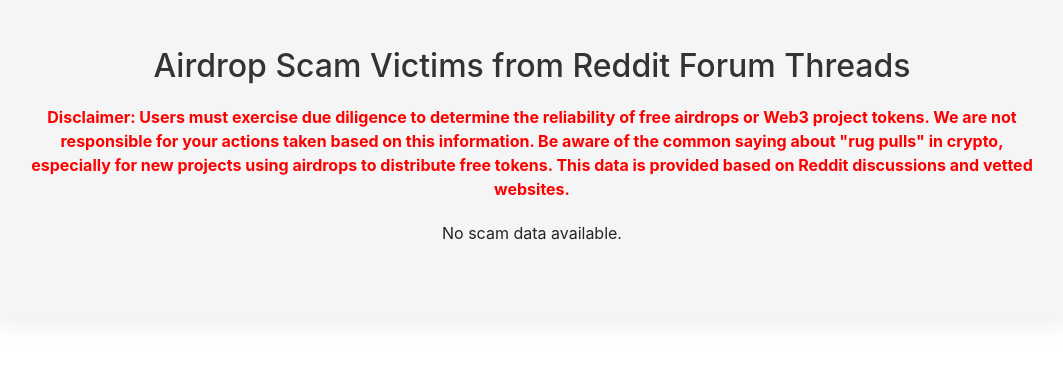
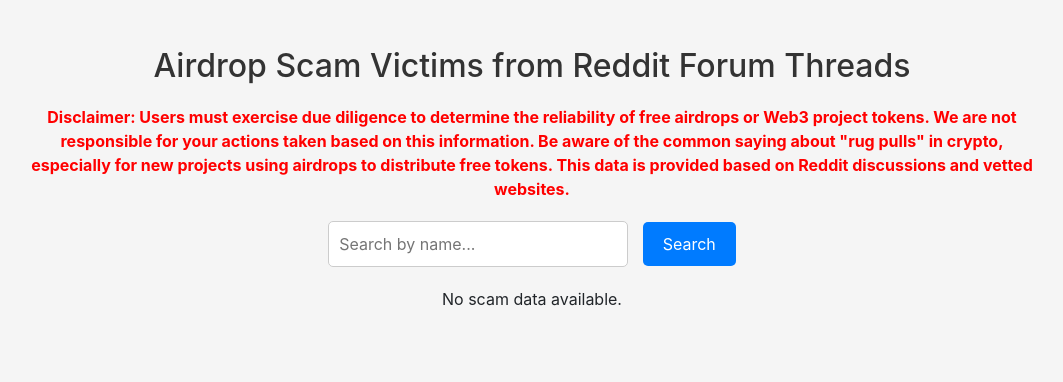
Before and after one commit to Teng-Jun/ITP_Group-23, a PHP site: page /learn_avoid.php in a window 1280 px wide. Shown: the part 193-575 px from the top of the page, without its empty margins (108-1171 px from the left). Run offline with PHP 8.4, Linux system fonts and the light colour scheme; data that the repository does not hold is empty.

Commit message:
Search filter added
Search base on the name

```diff
--- a/Website Related/AirGuard/learn_avoid.php
+++ b/Website Related/AirGuard/learn_avoid.php
@@ -119,6 +119,34 @@
             background-color: #ddd;
             border-radius: 5px;
         }
+
+        .search-bar {
+            display: flex;
+            justify-content: center;
+            margin-bottom: 20px;
+            width: 100%;
+        }
+
+        .search-bar input[type="text"] {
+            width: 300px;
+            padding: 10px;
+            border: 1px solid #ccc;
+            border-radius: 5px;
+            margin-right: 10px;
+        }
+
+        .search-bar button {
+            padding: 10px 20px;
+            background-color: #007BFF;
+            border: none;
+            border-radius: 5px;
+            color: white;
+            cursor: pointer;
+        }
+
+        .search-bar button:hover {
+            background-color: #0056b3;
+        }
     </style>
 </head>
 <body>
@@ -131,12 +159,19 @@
             <p class="disclaimer">
                 Disclaimer: Users must exercise due diligence to determine the reliability of free airdrops or Web3 project tokens. We are not responsible for your actions taken based on this information. Be aware of the common saying about "rug pulls" in crypto, especially for new projects using airdrops to distribute free tokens. This data is provided based on Reddit discussions and vetted websites.
             </p>
+            <div class="search-bar">
+                <form action="learn_avoid.php" method="GET">
+                    <input type="text" name="search" placeholder="Search by name..." value="<?php echo htmlspecialchars(isset($_GET['search']) ? $_GET['search'] : ''); ?>">
+                    <button type="submit">Search</button>
+                </form>
+            </div>
             <div class="container">
                 <?php
                 include 'dbconnection.php';
 
                 $results_per_page = 15;
-                $sql = "SELECT COUNT(*) AS total FROM learnandavoid";
+                $search = isset($_GET['search']) ? $conn->real_escape_string($_GET['search']) : '';
+                $sql = "SELECT COUNT(*) AS total FROM learnandavoid WHERE name LIKE '%$search%'";
                 $result = $conn->query($sql);
                 $row = $result->fetch_assoc();
                 $total_results = $row['total'];
@@ -145,7 +180,7 @@
                 $page = isset($_GET['page']) ? (int)$_GET['page'] : 1;
                 $start_from = ($page - 1) * $results_per_page;
 
-                $sql = "SELECT * FROM learnandavoid LIMIT $start_from, $results_per_page";
+                $sql = "SELECT * FROM learnandavoid WHERE name LIKE '%$search%' LIMIT $start_from, $results_per_page";
                 $result = $conn->query($sql);
 
                 if ($result->num_rows > 0) {
@@ -172,57 +207,57 @@
             <div class="pagination">
                 <?php
                 if ($page > 1) {
-                    echo "<a href='learn_avoid.php?page=1'>&laquo; First</a>";
-                    echo "<a href='learn_avoid.php?page=" . ($page - 1) . "'>&lsaquo; " . ($page - 1) . "</a>";
+                    echo "<a href='learn_avoid.php?page=1&search=" . urlencode($search) . "'>&laquo; First</a>";
+                    echo "<a href='learn_avoid.php?page=" . ($page - 1) . "&search=" . urlencode($search) . "'>&lsaquo; Previous</a>";
                 }
 
                 if ($total_pages <= 5) {
                     for ($i = 1; $i <= $total_pages; $i++) {
                         if ($i == $page) {
-                            echo "<a class='active' href='learn_avoid.php?page=" . $i . "'>" . $i . "</a>";
+                            echo "<a class='active' href='learn_avoid.php?page=" . $i . "&search=" . urlencode($search) . "'>" . $i . "</a>";
                         } else {
-                            echo "<a href='learn_avoid.php?page=" . $i . "'>" . $i . "</a>";
+                            echo "<a href='learn_avoid.php?page=" . $i . "&search=" . urlencode($search) . "'>" . $i . "</a>";
                         }
                     }
                 } else {
                     if ($page <= 3) {
                         for ($i = 1; $i <= 5; $i++) {
                             if ($i == $page) {
-                                echo "<a class='active' href='learn_avoid.php?page=" . $i . "'>" . $i . "</a>";
+                                echo "<a class='active' href='learn_avoid.php?page=" . $i . "&search=" . urlencode($search) . "'>" . $i . "</a>";
                             } else {
-                                echo "<a href='learn_avoid.php?page=" . $i . "'>" . $i . "</a>";
+                                echo "<a href='learn_avoid.php?page=" . $i . "&search=" . urlencode($search)     . "'>" . $i . "</a>";
                             }
                         }
                         echo "<a class='disabled'>...</a>";
-                        echo "<a href='learn_avoid.php?page=" . $total_pages . "'>" . $total_pages . "</a>";
+                        echo "<a href='learn_avoid.php?page=" . $total_pages . "&search=" . urlencode($search) . "'>" . $total_pages . "</a>";
                     } elseif ($page > 3 && $page < $total_pages - 2) {
-                        echo "<a href='learn_avoid.php?page=1'>1</a>";
+                        echo "<a href='learn_avoid.php?page=1&search=" . urlencode($search) . "'>1</a>";
                         echo "<a class='disabled'>...</a>";
                         for ($i = $page - 2; $i <= $page + 2; $i++) {
                             if ($i == $page) {
-                                echo "<a class='active' href='learn_avoid.php?page=" . $i . "'>" . $i . "</a>";
+                                echo "<a class='active' href='learn_avoid.php?page=" . $i . "&search=" . urlencode($search) . "'>" . $i . "</a>";
                             } else {
-                                echo "<a href='learn_avoid.php?page=" . $i . "'>" . $i . "</a>";
+                                echo "<a href='learn_avoid.php?page=" . $i . "&search=" . urlencode($search) . "'>" . $i . "</a>";
                             }
                         }
                         echo "<a class='disabled'>...</a>";
-                        echo "<a href='learn_avoid.php?page=" . $total_pages . "'>" . $total_pages . "</a>";
+                        echo "<a href='learn_avoid.php?page=" . $total_pages . "&search=" . urlencode($search) . "'>" . $total_pages . "</a>";
                     } else {
-                        echo "<a href='learn_avoid.php?page=1'>1</a>";
+                        echo "<a href='learn_avoid.php?page=1&search=" . urlencode($search) . "'>1</a>";
                         echo "<a class='disabled'>...</a>";
                         for ($i = $total_pages - 4; $i <= $total_pages; $i++) {
                             if ($i == $page) {
-                                echo "<a class='active' href='learn_avoid.php?page=" . $i . "'>" . $i . "</a>";
+                                echo "<a class='active' href='learn_avoid.php?page=" . $i . "&search=" . urlencode($search) . "'>" . $i . "</a>";
                             } else {
-                                echo "<a href='learn_avoid.php?page=" . $i . "'>" . $i . "</a>";
+                                echo "<a href='learn_avoid.php?page=" . $i . "&search=" . urlencode($search) . "'>" . $i . "</a>";
                             }
                         }
                     }
                 }
 
                 if ($page < $total_pages) {
-                    echo "<a href='learn_avoid.php?page=" . ($page + 1) . "'>" . ($page + 1) . " &rsaquo;</a>";
-                    echo "<a href='learn_avoid.php?page=" . $total_pages . "'>Last &raquo;</a>";
+                    echo "<a href='learn_avoid.php?page=" . ($page + 1) . "&search=" . urlencode($search) . "'>Next &rsaquo;</a>";
+                    echo "<a href='learn_avoid.php?page=" . $total_pages . "&search=" . urlencode($search) . "'>Last &raquo;</a>";
                 }
                 ?>
             </div>
```
